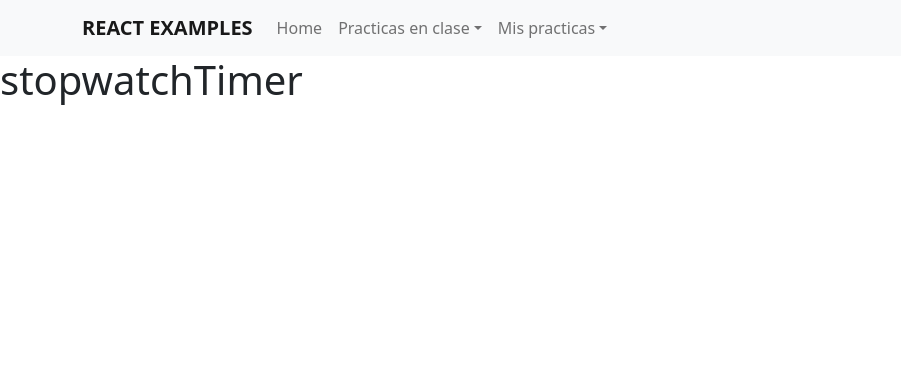
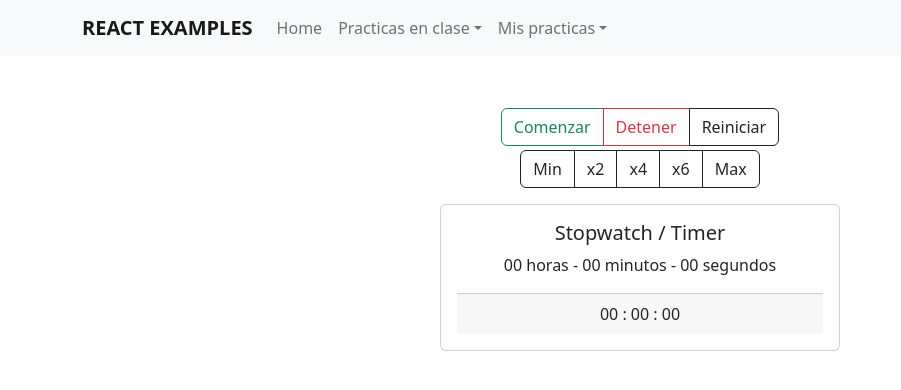
Before and after one commit to JuanSilva27/react, a React (Create React App) app: page /stopwatchTimer in a window 1280 px wide. Shown: the top 390 px of the page, without its empty margins (0-901 px from the left). Built offline with nearby package versions, Linux system fonts and the light colour scheme.

Commit message:
se comienza a hacer el Task Manager

```diff
--- a/src/components/Header/index.jsx
+++ b/src/components/Header/index.jsx
@@ -26,7 +26,7 @@ export const Header = () => {
                 Progress Bar
               </NavDropdown.Item>
               <NavDropdown.Divider />
-              <NavDropdown.Item as={Link} to="/">
+              <NavDropdown.Item as={Link} to="/taskManager">
                 Task Manager
               </NavDropdown.Item>
             </NavDropdown>
--- a/src/components/StopwatchTimer/StopwatchTimer.jsx
+++ b/src/components/StopwatchTimer/StopwatchTimer.jsx
@@ -1,7 +1,124 @@
-import React from "react";
+import React, { useState } from "react";
+import {
+  Button,
+  ButtonGroup,
+  Card,
+  Col,
+  Container,
+  Row,
+} from "react-bootstrap";
 
-export const StopwatchTimer =()=>{
-    return (
-        <h1>stopwatchTimer</h1>
-    )
-}
+const oneOrTwoNum = (num)=> num >9 ? num : `0${num}`
+
+export const StopwatchTimer = () => {
+  const [seconds, setSeconds] = useState(0);
+  const [minutes, setMinutes] = useState(0);
+  const [hours, setHours] = useState(0);
+  const [stateIntervalSeconds, setIntervalSeconds] = useState(null);
+  const [stateIntervalMinutes, setIntervalMinutes] = useState(null);
+  const [stateIntervalHours, setIntervalHours] = useState(null);
+  const [velocity, setVelocity] = useState(0)
+  const [velocityText, setVelocityText] = useState("")
+
+
+  const handleStart = () => {
+    if (stateIntervalSeconds && stateIntervalMinutes && setIntervalHours) {
+      return
+    }
+
+    const intervalSeconds = setInterval(() => {
+      setSeconds((s) => {
+        if (s === 59) {
+          return 0;
+        }
+        return s + 1;
+      });
+    }, velocity ? 1000 / velocity : 1000);
+
+    const intervalMinutes = setInterval(() => {
+      setMinutes((m) => {
+        if (m === 59) {
+          return 0;
+        }
+        return m + 1;
+      });
+    }, velocity ? 61000 / velocity: 61000);
+
+    const intervalHours = setInterval(() => {
+      setHours((hours) => {
+        return hours + 1;
+      });
+    },velocity ? (60000 * 60) / velocity : (60000*60));
+
+    setIntervalSeconds(intervalSeconds);
+    setIntervalMinutes(intervalMinutes);
+    setIntervalHours(intervalHours);
+  };
+
+  const handleStop = () => {
+    if(!stateIntervalSeconds && !stateIntervalMinutes && !stateIntervalHours){
+      return
+    }
+    clearInterval(stateIntervalSeconds)
+    clearInterval(stateIntervalMinutes)
+    clearInterval(stateIntervalHours)
+
+    setIntervalSeconds(null);
+    setIntervalMinutes(null);
+    setIntervalHours(null);
+  };
+
+  const handleReset = () => {
+    if(!stateIntervalSeconds && !stateIntervalMinutes && !stateIntervalHours){
+      return
+    }
+    handleStop();
+    setMinutes(0);
+    setSeconds(0);
+    setHours(0);
+  };
+
+  const handleVelocity = (vel, velText) =>{
+    setVelocity(vel)
+    setVelocityText(velText)
+    handleStop()
+  }
+  return (
+    <Container>
+      <Row className="mt-5">
+        <Col xs={12} lg={{ span: 6, offset: 3 }} className="text-center">
+          <ButtonGroup aria-label="Basic example" className="d-block my-1">
+            <Button variant="outline-success" onClick={handleStart}>
+              Comenzar
+            </Button>
+            <Button variant="outline-danger" onClick={handleStop}>
+              Detener
+            </Button>
+            <Button variant="outline-dark" onClick={handleReset}>
+              Reiniciar
+            </Button>
+          </ButtonGroup>
+          <ButtonGroup aria-label="Basic example">
+            <Button variant="outline-dark" className={velocityText === "min" && "active"} onClick={()=>handleVelocity(0,"min")}>Min</Button>
+            <Button variant="outline-dark" className={velocityText === "x2" && "active"} onClick={()=>handleVelocity(2,"x2")}>x2</Button>
+            <Button variant="outline-dark" className={velocityText === "x4" && "active"} onClick={()=>handleVelocity(4,"x4")}>x4</Button>
+            <Button variant="outline-dark" className={velocityText === "x6" && "active"} onClick={()=>handleVelocity(6,"x6")}>x6</Button>
+            <Button variant="outline-dark" className={velocityText === "max" && "active"} onClick={()=>handleVelocity(10,"max")}>Max</Button>
+          </ButtonGroup>
+          <Card style={{ width: "25rem" }} className="m-auto my-3">
+            <Card.Body>
+              <Card.Title>Stopwatch / Timer</Card.Title>
+              <Card.Text>
+                {oneOrTwoNum(hours)} horas - {oneOrTwoNum(minutes)} minutos - {oneOrTwoNum(seconds)} segundos
+              </Card.Text>
+              <Card.Footer>
+                {" "}
+                {oneOrTwoNum(hours)} : {oneOrTwoNum(minutes)} : {oneOrTwoNum(seconds)}
+              </Card.Footer>
+            </Card.Body>
+          </Card>
+        </Col>
+      </Row>
+    </Container>
+  );
+};
--- /dev/null
+++ b/src/components/TaskManager/Form/index.jsx
@@ -0,0 +1,47 @@
+import React from "react";
+import { Button, Form } from "react-bootstrap";
+
+export const FormTask = ({onChange, inputValues, submit, formRef}) => {
+  return (
+    <Form onSubmit={submit} ref={formRef}>
+      <Form.Group className="mb-3" controlId="formBasicEmail">
+        <Form.Label>Titulo</Form.Label>
+        <Form.Control
+        type="text"
+        placeholder="Ingresa un titulo"
+        value={inputValues.title}
+        onChange={onChange}
+        name="title" />
+      </Form.Group>
+
+      <Form.Group className="mb-3" controlId="formBasicEmail">
+        <Form.Label>Imagen</Form.Label>
+        <Form.Control
+        type="text"
+        placeholder="Ingresa un url"
+        value={inputValues.img}
+        onChange={onChange}
+        name="img" />
+      </Form.Group>
+
+      <Form.Group className="mb-3" controlId="formBasicEmail">
+        <Form.Label>Descripcion</Form.Label>
+        <Form.Control
+        as={"textarea"}
+        type="text"
+        placeholder="Ingresa una descripcion"
+        value={inputValues.description}
+        onChange={onChange}
+        name="description" />
+      </Form.Group>
+
+
+      <Button variant="success" type="submit" className="mx-2">
+        Agregar
+      </Button>
+      <Button variant="danger" type="reset">
+        Reiniciar
+      </Button>
+    </Form>
+  );
+};
--- /dev/null
+++ b/src/components/TaskManager/index.jsx
@@ -0,0 +1,34 @@
+
+import { useRef } from 'react'
+import { Col, Container, Row } from 'react-bootstrap'
+import { useForm } from '../../hook/useForm'
+import { FormTask } from './Form'
+
+export const TaskManager = () => {
+  const formRef = useRef(null);
+  const [inputValues,setInputValues,handleChangeInputsValue,reset]= useForm({},formRef)
+
+  const handleSubmit = (e)=>{
+    e.preventDefault();
+    reset()
+
+  }
+
+  return (
+    <Container className='mt-5'>
+      <Row>
+        <Col sm={12} lg={3}>
+          <FormTask onChange={handleChangeInputsValue}
+          inputValues={inputValues}
+          submit={handleSubmit}
+          formRef={formRef}/>
+        </Col>
+
+        <Col sm={12} lg={9}>
+
+        </Col>
+
+      </Row>
+    </Container>
+  )
+}
--- /dev/null
+++ b/src/hook/useForm.js
@@ -0,0 +1,18 @@
+import { useState } from "react";
+
+export const useForm = (initailState, refForm) => {
+  const [state, setState] = useState(initailState);
+
+  const handleChange = ({ target: { name, value } }) => {
+    setState({
+      ...state,
+      [name]: value,
+    });
+  };
+
+  const reset = () => {
+    setState(initailState);
+    refForm.current?.reset();
+  };
+  return [state, setState, handleChange, reset];
+};
--- a/src/routes/routesPublic.js
+++ b/src/routes/routesPublic.js
@@ -3,6 +3,7 @@ import { Home } from '../components/Home'
 import { ProgressBar } from '../components/ProgressBar'
 import { ShowHideMesage } from '../components/ShowHideMessage'
 import { StopwatchTimer } from '../components/StopwatchTimer/StopwatchTimer'
+import { TaskManager } from '../components/TaskManager'
 
 export const routesPublic =  [
     {
@@ -22,6 +23,10 @@ export const routesPublic =  [
       element: <StopwatchTimer />,
     },
     {
+      path: "/taskManager",
+      element: <TaskManager />,
+    },
+    {
       path: "/*",
       element: <Error404 />,
     }
```
